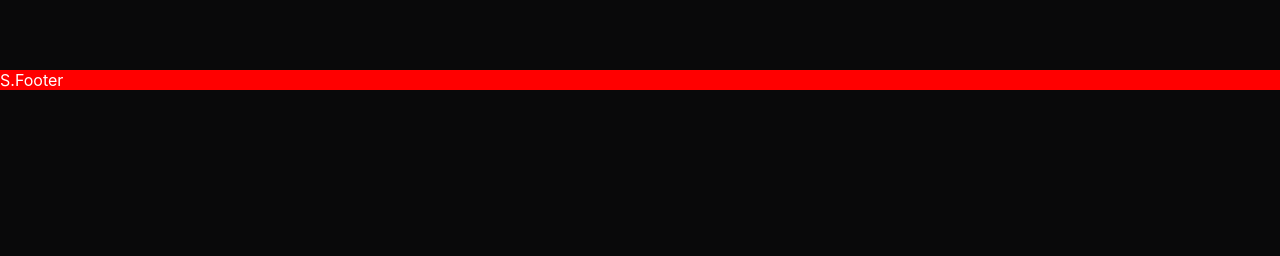
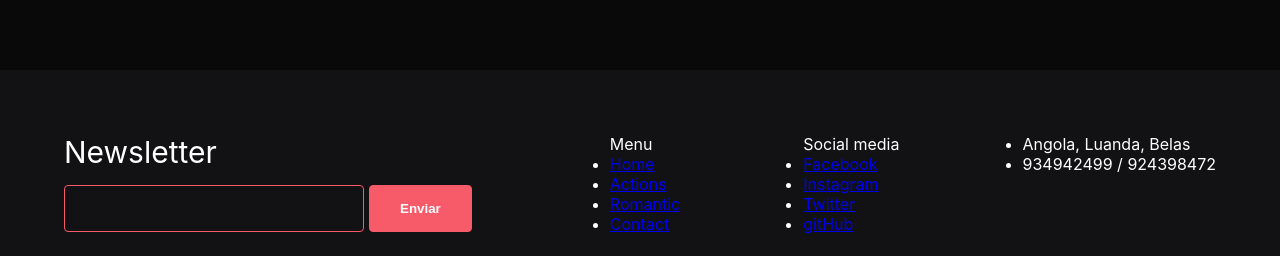
Before and after one commit to Osvaldo943/MovieApp, a React (Vite) app: page / in a window 1280 px wide. Shown: the part 696-952 px from the top of the page. Before the commit the page ends 800 px from the top, so only its background shows below. Built offline with nearby package versions, Linux system fonts and the light colour scheme; no server answers.

Commit message:
Styled Newsletter

```diff
--- a/src/components/Footer/index.tsx
+++ b/src/components/Footer/index.tsx
@@ -1,9 +1,48 @@
-import * as S from "./style"
+import {Link} from "react-router-dom"
+import Newsletter from "../Newsletter";
+import * as S from "./styled"
 
 function Footer(){
   return(
     <S.Footer>
-      S.Footer
+      <div>
+        <Newsletter />
+        <ul>
+          <span>Menu</span>
+          <li>
+            <Link to="">Home</Link>
+          </li>
+          <li>
+            <Link to="">Actions</Link>
+          </li>
+          <li>
+            <Link to="">Romantic</Link>
+          </li>
+          <li>
+            <Link to="">Contact</Link>
+          </li>
+        </ul>
+        <ul>
+          <span>Social media</span>
+          <li>
+            <Link to="">Facebook</Link>
+          </li>
+          <li>
+            <Link to="">Instagram</Link>
+          </li>
+          <li>
+            <Link to="">Twitter</Link>
+          </li>
+          <li>
+            <Link to="">gitHub</Link>
+          </li>
+        </ul>
+        <ul>
+          <li>Angola, Luanda, Belas</li>
+          <li>934942499 / 924398472</li>
+        </ul>
+      </div>
+      <p>Todos os direitos reservados para Osvaldo de Sousa</p>
     </S.Footer>
   )
 }
--- a/src/components/Footer/style.tsx
+++ /dev/null
@@ -1,6 +0,0 @@
-import styled, {AnyStyldComponent} from "styled-components"
-
-export const Footer: AnyStyledComponent = styled.footer`
-  width: 100%;
-  background: red;
-`
--- /dev/null
+++ b/src/components/Footer/styled.tsx
@@ -0,0 +1,25 @@
+import styled, {AnyStyledComponent} from "styled-components"
+
+export const Footer: AnyStyledComponent = styled.footer`
+  width: 100%;
+  background: #121214;
+  display: flex;
+  flex-direction: column;
+  justify-content: space-between;
+
+  > div {
+    margin: 4rem;
+    display: flex;
+    justify-content: space-between;
+    align-items: flex-start;
+  }
+  p {
+    text-align: center;
+    background: #29292E;
+    padding:15px 0;
+  }
+
+  ul {
+
+  }
+`
--- /dev/null
+++ b/src/components/Newsletter/index.tsx
@@ -0,0 +1,15 @@
+import * as S from "./style"
+
+function Newsletter(){
+  return(
+    <S.Newsletter>
+      <span>Newsletter</span>
+      <form action="">
+        <input type="text" />
+        <button>Enviar</button>
+      </form>
+    </S.Newsletter>
+  )
+}
+
+export default Newsletter;
--- /dev/null
+++ b/src/components/Newsletter/style.tsx
@@ -0,0 +1,35 @@
+import styled, {AnyStyledComponent} from "styled-components"
+
+export const Newsletter: AnyStyledComponent = styled.div`
+  margin-right: 15px;
+  span {
+    font-size: 30px;
+  }
+  form {
+    margin-top: 15px;
+  }
+  input{
+    width: 300px;
+    background: transparent;
+    border: 1px solid #F75A68;
+    border-radius: 4px;
+    padding: 15px;
+    color: #ffffff;
+  }
+  button {
+    border: 1px solid #F75A68;
+    border-radius: 4px;
+    padding: 15px 30px;
+    margin-left: 5px;
+    background: #F75A68;
+    cursor: pointer;
+    color: #ffffff;
+    font-weight: bold;
+    transition: all .2s ease;
+
+    &:hover {
+      background: transparent;
+    }
+  }
+
+`
--- a/src/pages/Home/index.tsx
+++ b/src/pages/Home/index.tsx
@@ -3,7 +3,7 @@ import Banner from "../../components/Banner";
 import Header from "../../components/Header";
 import MovieList from "../../components/MovieList";
 import Search from "../../components/Search";
-import Footer from "../../components/Footer"
+import Footer from "../../components/Footer";
 
 function Home(){
   const [query, setQuery] = ('');
```
